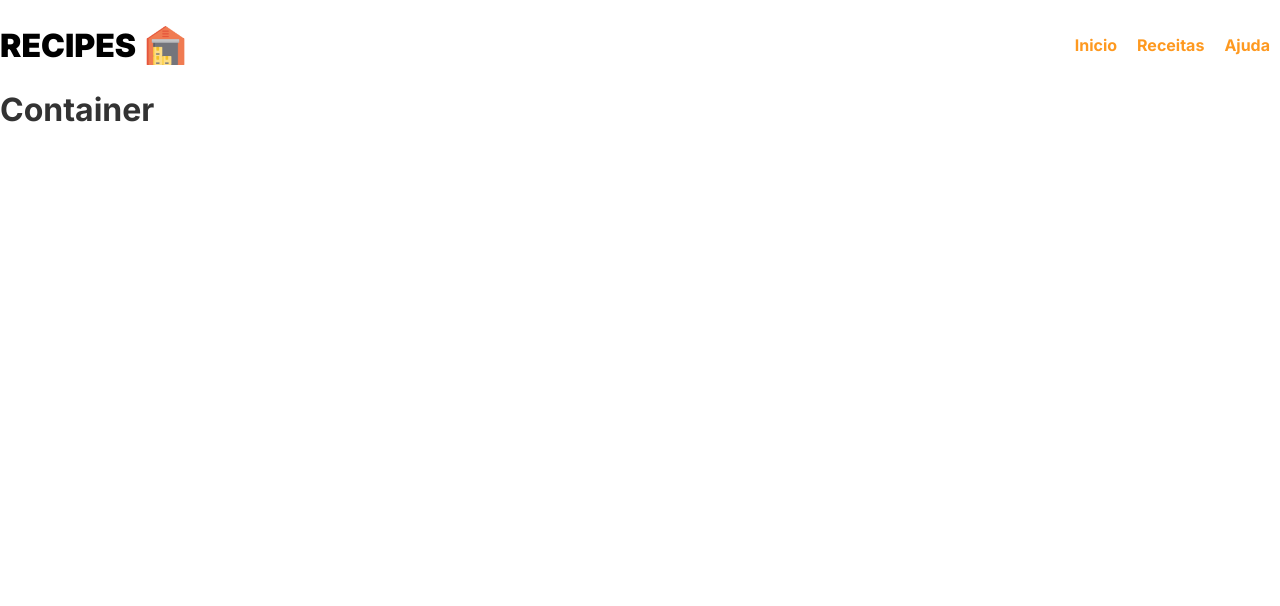
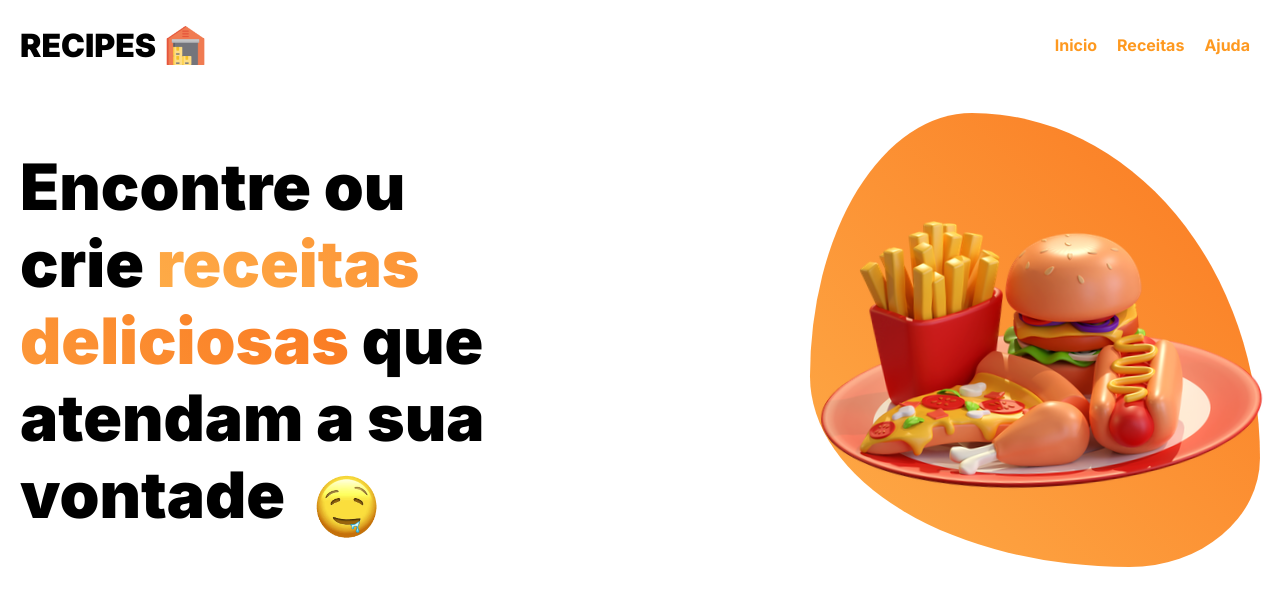
Before and after one commit to matheus-germano/recipes-warehouse-frontend, a React (Vite) app: page / in a window 1280 px wide. Shown: the top 606 px of the page. Built offline with nearby package versions, Linux system fonts and the light colour scheme.

Commit message:
Home header done

```diff
--- a/src/components/Navbar/styles.ts
+++ b/src/components/Navbar/styles.ts
@@ -18,6 +18,7 @@ export const NavbarWrapper = styled.div`
   justify-content: space-between;
 
   margin: 0 auto;
+  padding: 0 20px;
 `;
 
 export const Logo = styled.div`
@@ -53,4 +54,14 @@ export const MenuItem = styled.li`
     text-decoration: none;
     color: var(--primary-yellow-orange);
   }
+
+  transition: .2s;
+
+  &:hover {
+    transform: translateY(-10px);
+
+    a {
+      color: var(--primary-pumpkin);
+    }
+  }
 `;
--- a/src/globalStyle.ts
+++ b/src/globalStyle.ts
@@ -20,7 +20,7 @@ export const GlobalStyle = createGlobalStyle`
   }
 
   body {
-    color: var(--text);
+    color: var(--black);
   }
 
   body, input, textarea, button {
--- a/src/pages/Home/index.tsx
+++ b/src/pages/Home/index.tsx
@@ -1,9 +1,23 @@
-import { Container } from "./styles";
+import { Container, HomeHeaderContainer, HomeHeader, HeaderImage } from "./styles";
+
+import emoji from '../../assets/images/emoji-drool.gif';
+import food from '../../assets/images/food.png';
 
 export function Home() {
   return (
     <Container>
-      <h1>Container</h1>
+      <HomeHeaderContainer>
+        <HomeHeader>
+          <h1>
+            Encontre ou crie <span>receitas deliciosas</span> que atendam a sua vontade
+            <img src={emoji} alt="" />
+          </h1>
+          <HeaderImage>
+            <div />
+            <img src={food} alt="" style={{ zIndex: 999 }} />
+          </HeaderImage>
+        </HomeHeader>
+      </HomeHeaderContainer>
     </Container>
   );
 }
--- a/src/pages/Home/styles.ts
+++ b/src/pages/Home/styles.ts
@@ -1,5 +1,56 @@
 import styled from 'styled-components';
 
 export const Container = styled.div`
+  width: 100%;
+  min-height: calc(100vh - 90px);
 
+  margin: 0 auto;
 `;
+
+export const HomeHeaderContainer = styled.div`
+  width: 100%;
+  height: 500px;
+
+  display: flex;
+  align-items: center;
+  justify-content: center;
+`;
+
+export const HomeHeader = styled.div`
+  width: 100%;
+  max-width: 1300px;
+
+  display: flex;
+  align-items: center;
+  justify-content: space-between;
+
+  padding: 20px;
+
+  h1 {
+    max-width: 500px;
+    font-size: 64px;
+    font-weight: 900;
+
+    span {
+      background: linear-gradient(45deg, var(--secondary-yellow-orange), var(--primary-pumpkin));
+      background-clip: text;
+      -webkit-background-clip: text;
+      -webkit-text-fill-color: transparent;
+    }
+
+    img {
+      height: 100px;
+      position: absolute;
+      transform: translateX(20px);
+    }
+  }
+`;
+
+export const HeaderImage = styled.div`
+  border-radius: 36% 64% 29% 71% / 58% 76% 24% 42%;
+  background: linear-gradient(45deg, var(--secondary-yellow-orange), var(--primary-pumpkin));
+
+  img {
+    transform: rotate(-3deg);
+  }
+`;
```
Also changed, not shown: src/assets/images/emoji-drool.gif (added), src/assets/images/food.png (added).
